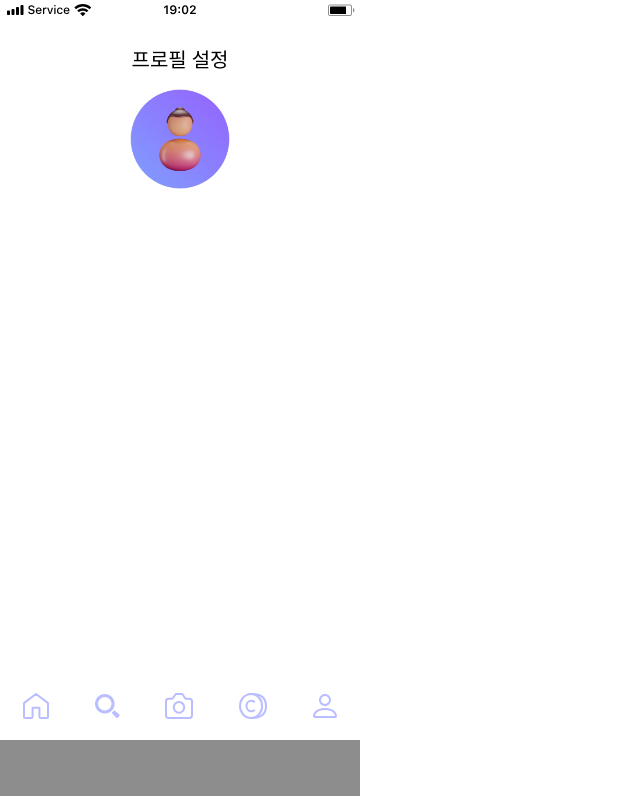
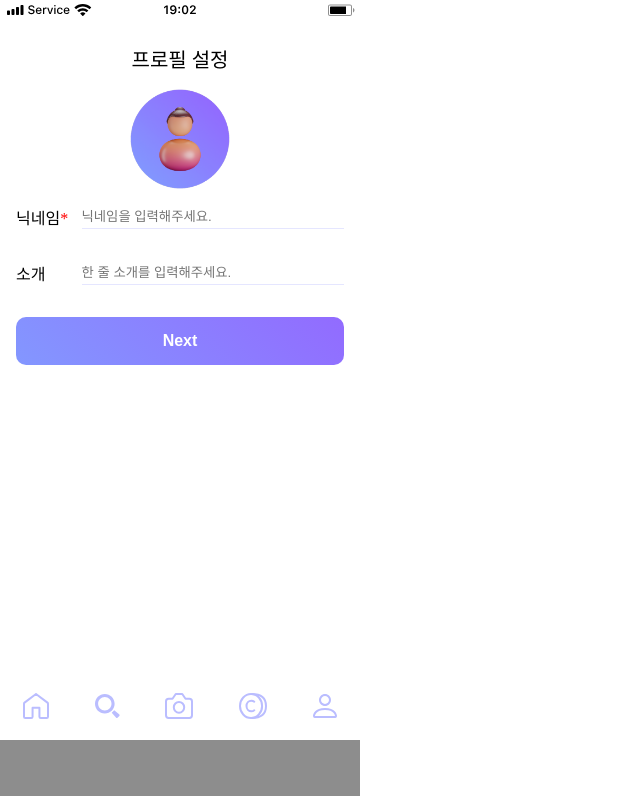
Before and after one commit to CHALLING-blockchain/Challing, a React (Create React App) app in the folder frontend/: page /setprofile in a window 1280 px wide. Shown: the whole page, without its empty margins (0-640 px from the left). Built offline with nearby package versions, Linux system fonts and the light colour scheme.

Commit message:
feat: 🎸 create beggining profile setting page & common button

```diff
--- a/frontend/src/components/auth/SetProfile.js
+++ b/frontend/src/components/auth/SetProfile.js
@@ -1,7 +1,7 @@
 import {React, useRef, useState} from "react";
 import styles from "./SetProfile.module.css";
 import basic from "../../img/profile-basic.png"
-
+import Next from "../common/NextButton";
 
 function SetProfile(){
     const [fileImage, setFileImage] = useState(basic);
@@ -12,6 +12,20 @@ function SetProfile(){
     const handleClick = () => {
         photoInput.current.click();
     }
+    const [profiles, setProfiles] = useState({
+        nickname: "",
+        intro: "",
+    })
+    const handleChange = (e) => {
+        setProfiles({
+            ...profiles,
+            [e.target.name] : e.target.value,
+        })
+    }
+    const handleSubmit = (e) => {
+        e.preventDefault();
+        alert(JSON.stringify(profiles, null, 2))
+    }
 
     return (
       <div>
@@ -20,17 +34,57 @@ function SetProfile(){
         </div>
         <div className={styles.photoBox}>
           <div className={styles.photo}>
-            <img onClick={handleClick} style={{width:"100px", height:"100px", borderRadius:"100px"}} src={fileImage} alt="sample" />
+            <img
+              onClick={handleClick}
+              style={{ width: "100px", height: "100px", borderRadius: "100px" }}
+              src={fileImage}
+              alt="sample"
+            />
             <input
               type="file"
               name="imgUpload"
               accept="image/*"
               onChange={saveFileImage}
-              style={{display:'none'}}
+              style={{ display: "none" }}
               ref={photoInput}
             />
           </div>
         </div>
+        <form onSubmit={handleSubmit}>
+            <div className={styles.inputBox}>
+                <p>
+                    닉네임<span style={{ color: "red" }}>*</span>
+                </p>
+                <input
+                    className={styles.inputTag}
+                    name="nickname"
+                    type="text"
+                    placeholder="닉네임을 입력해주세요."
+                    value={profiles.nickname}
+                    onChange = {handleChange}
+                />
+            </div>
+
+            <div className={styles.inputBox}>
+                <p>소개</p>
+                <input
+                    className={styles.inputTag}
+                    type="text"
+                    name="intro"
+                    placeholder="한 줄 소개를 입력해주세요."
+                    value={profiles.intro}
+                    onChange={handleChange}
+                />
+            </div>
+            <Next
+                type="submit"
+                label="Next"
+                onClick={()=>{
+
+                }}
+                disabled={false}
+            ></Next>
+        </form>
       </div>
     );
 }
--- a/frontend/src/components/auth/SetProfile.module.css
+++ b/frontend/src/components/auth/SetProfile.module.css
@@ -20,3 +20,13 @@
     height: 100px;
     width: 100px;
 }
+
+.inputBox{
+    display: grid;
+    grid-template-columns: 1fr 4fr;
+    padding: 16px;
+}
+
+.inputTag{
+    border-bottom: solid 1px #E5E6FF;
+}
--- /dev/null
+++ b/frontend/src/components/common/NextButton.js
@@ -0,0 +1,13 @@
+import React from "react";
+import styles from "./NextButton.module.css"
+
+export default function NextButton(props) {
+    const { label, onClick, disabled } = props;
+    return (
+        <div className={styles.buttonBox}>
+            <button className={styles.NextButton} onClick={onClick} disabled={disabled}>
+                {label}
+            </button>
+        </div>
+    )
+}
--- /dev/null
+++ b/frontend/src/components/common/NextButton.module.css
@@ -0,0 +1,17 @@
+.buttonBox{
+    display: flex;
+    align-items: center;
+    justify-content: center;
+}
+
+.NextButton{
+    width: 328px;
+    height: 48px;
+    margin: 16px;
+    background: linear-gradient(45deg, #8397ff, #926bff);
+    border: none;
+    border-radius: 10px;
+    font-size: 16px;
+    font-weight: bold;
+    color: white;
+}
```
